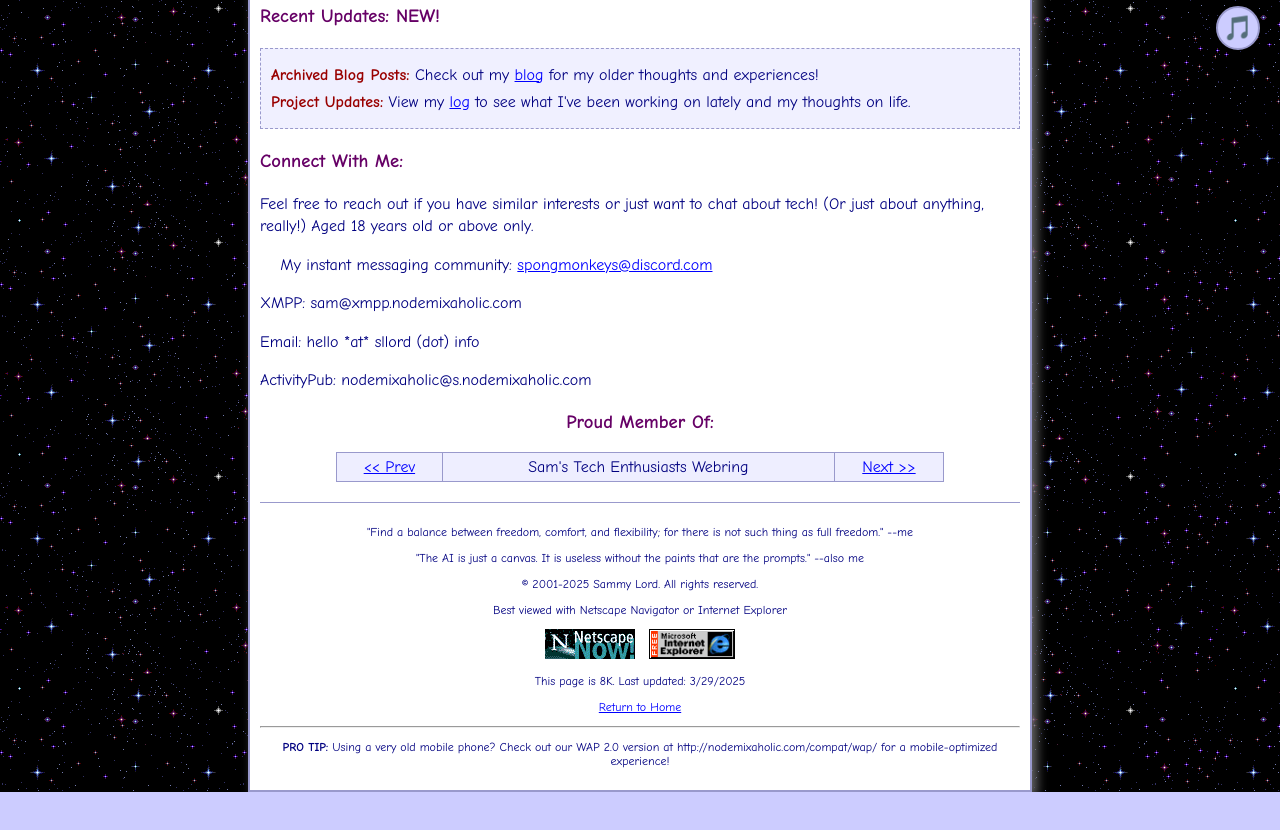
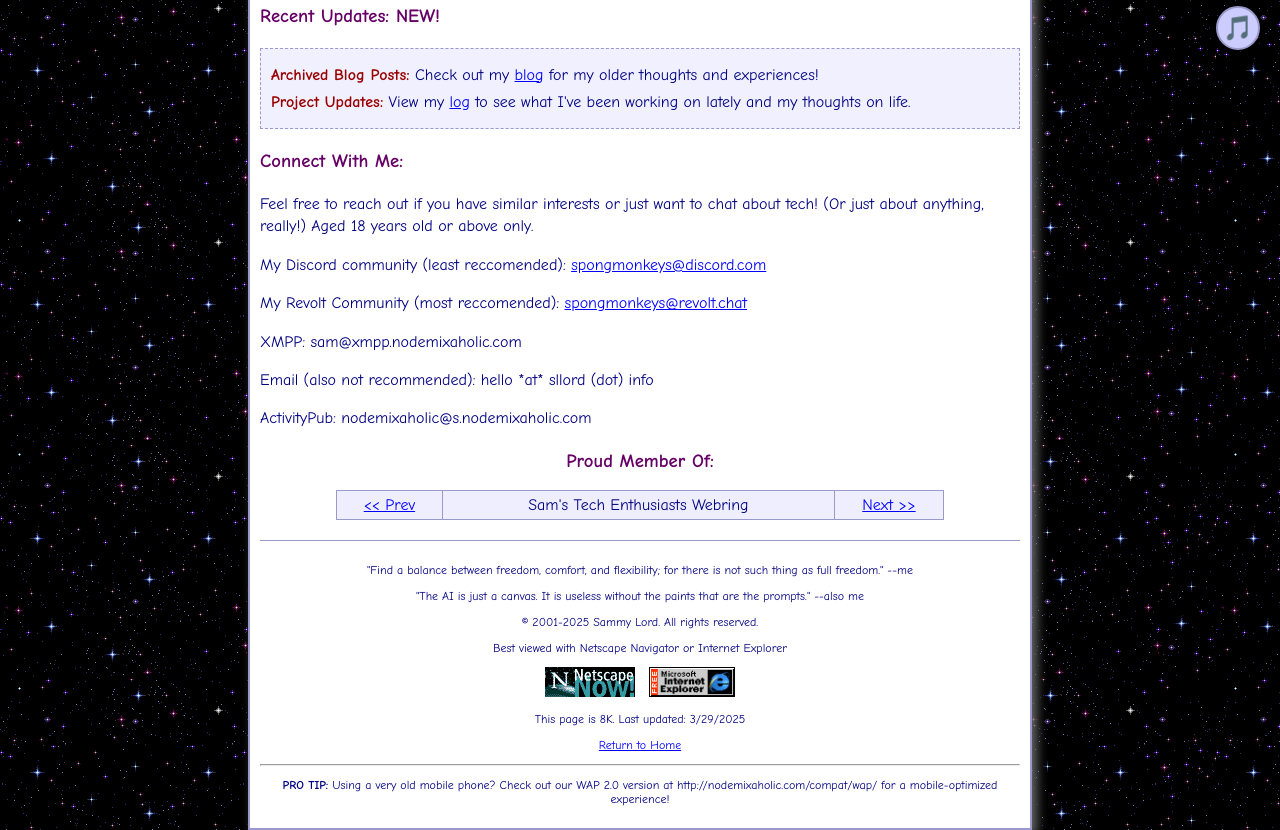
Before and after one commit to SammyLord/nm2.0, a plain HTML site: page index-notabot.html in a window 1280 px wide. Shown: the part 730-1560 px from the top of the page. Before the commit the page ends 1522 px from the top, so only its background shows below. Drawn offline with Linux system fonts and the light colour scheme.

Commit message:
CHECKPOINT: Update contact information across multiple pages - add Revolt community details and clarify age requirement for outreach

```diff
--- a/index-notabot.html
+++ b/index-notabot.html
@@ -127,9 +127,10 @@
                 <div>
                     <h3>Connect With Me:</h3>
                     <p>Feel free to reach out if you have similar interests or just want to chat about tech! (Or just about anything, really!) Aged 18 years old or above only.</p>
-                    <p><img src="images/construction.gif" width="15" height="15"> My instant messaging community: <a href="https://discord.gg/xQd4ANpTqA">spongmonkeys@discord.com</a></p>
+                    <p>My Discord community (least reccomended): <a href="https://discord.gg/xQd4ANpTqA">spongmonkeys@discord.com</a></p>
+                    <p>My Revolt Community (most reccomended): <a href="https://revolt.nodemixaholic.com/invite/wvEJhxMc">spongmonkeys@revolt.chat</a></p>
                     <p>XMPP: sam@xmpp.nodemixaholic.com</p>
-                    <p>Email: hello *at* sllord (dot) info</p>
+                    <p>Email (also not recommended): hello *at* sllord (dot) info</p>
                     <p>ActivityPub: nodemixaholic@s.nodemixaholic.com</p>
                 </div>
             </section>
```
Also changed, not shown: compat/about.html (+1 -1 lines), mobile-about.html (+4 -3 lines).
